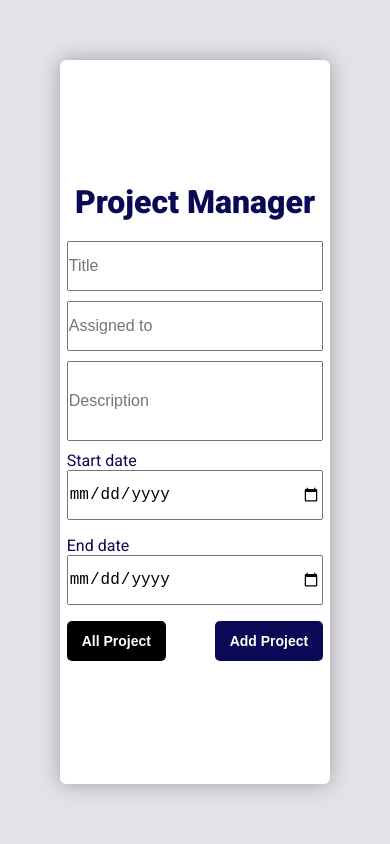
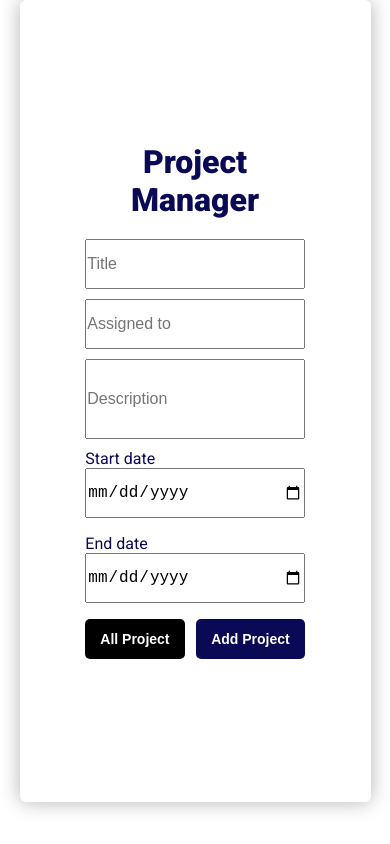
Before and after one commit to okwoducynthia/Todo-Project-Manager, a React (Vite) app: page / in a window 390 px wide. Built offline with nearby package versions, Linux system fonts and the light colour scheme; a web font is replaced by a local one.

Commit message:
RegisterTask

```diff
--- a/src/Components/RegisterTask/RegisterTask.css
+++ b/src/Components/RegisterTask/RegisterTask.css
@@ -1,15 +1,11 @@
 
-.project-container {
+.project-sub-container {
   background-color: rgba(16, 16, 65, 0.116);
   padding: 60px;
-}
-.project-container div {
+  height: 100vh;
   background-color: var(--white);
   margin: auto;
-  width: 80%;
-}
-.project-sub-container {
-  height: 90vh;
+  width: 60%;
   display: flex;
   flex-direction: column;
   justify-content: center;
@@ -73,18 +69,15 @@
 
 /* ===MEDIA QUERY STARTS HERE=== */
 @media (max-width: 834px) {
-  .project-container div {
-    width: 100%;
-  }
   .project-sub-container {
     height: 100%;
-    padding-top: 40px;
-    padding-bottom: 40px;
+    width: 80%;
   }
 }
 
 @media (max-width: 480px) {
-  .project-container {
-    height: 100vh;
+  .project-sub-container {
+    height: 95vh;
+    width: 90%;
   }
 }
--- a/src/Components/RegisterTask/RegisterTask.tsx
+++ b/src/Components/RegisterTask/RegisterTask.tsx
@@ -62,7 +62,6 @@ export default function RegisterTask() {
   };
 
   return (
-    <div className="project-container">
       <div className="project-sub-container">
         <form action="" onSubmit={handleSubmit}>
           <h1>Project Manager</h1>
@@ -135,6 +134,5 @@ export default function RegisterTask() {
           </div>
         </form>
       </div>
-    </div>
   );
 }
```
